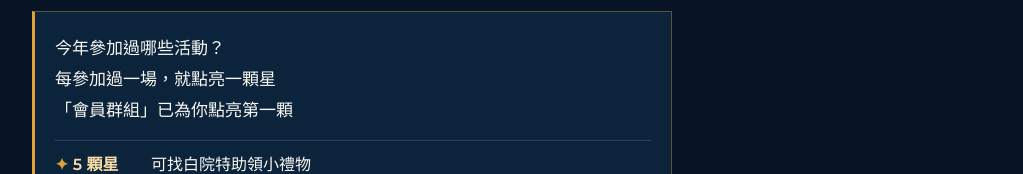
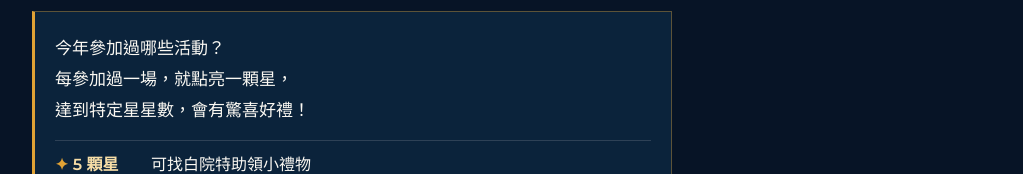
Before and after one commit to 1123junlin/drhao-2026-recap, a plain HTML site: page index.html in a window 1280 px wide. Shown: the part 1586-1760 px from the top of the page, without its empty margins (128-1151 px from the left). Drawn offline with Linux system fonts and the light colour scheme; no server answers.

Commit message:
Update star explanation text
Co-Authored-By: Claude Opus 5.5 <noreply@anthropic.com>
Claude-Session: https://claude.ai/code/session_01JAiqQiF1HsFNzCqMsL3exK

```diff
--- a/index.html
+++ b/index.html
@@ -347,7 +347,7 @@ footer{font-size:14px;color:var(--soft)}
 <section class="band" id="yours" aria-labelledby="s-yours"><div class="wrap">
   <div class="head"><p class="eyebrow">Your 2026</p><h2 id="s-yours">你的 2026，<br>點亮了哪幾顆星？</h2>
   <div class="how">
-    <p class="how-lead">今年參加過哪些活動？<br>每參加過一場，就點亮一顆星<br>「會員群組」已為你點亮第一顆</p>
+    <p class="how-lead">今年參加過哪些活動？<br>每參加過一場，就點亮一顆星，<br>達到特定星星數，會有驚喜好禮！</p>
     <ul class="ladder">
       <li><b>5 顆星</b><span>可找白院特助領小禮物</span></li>
       <li><b>10 顆星</b><span>線上經典課程<br>折價券 1000 元<small>（可轉贈）</small></span></li>
```
